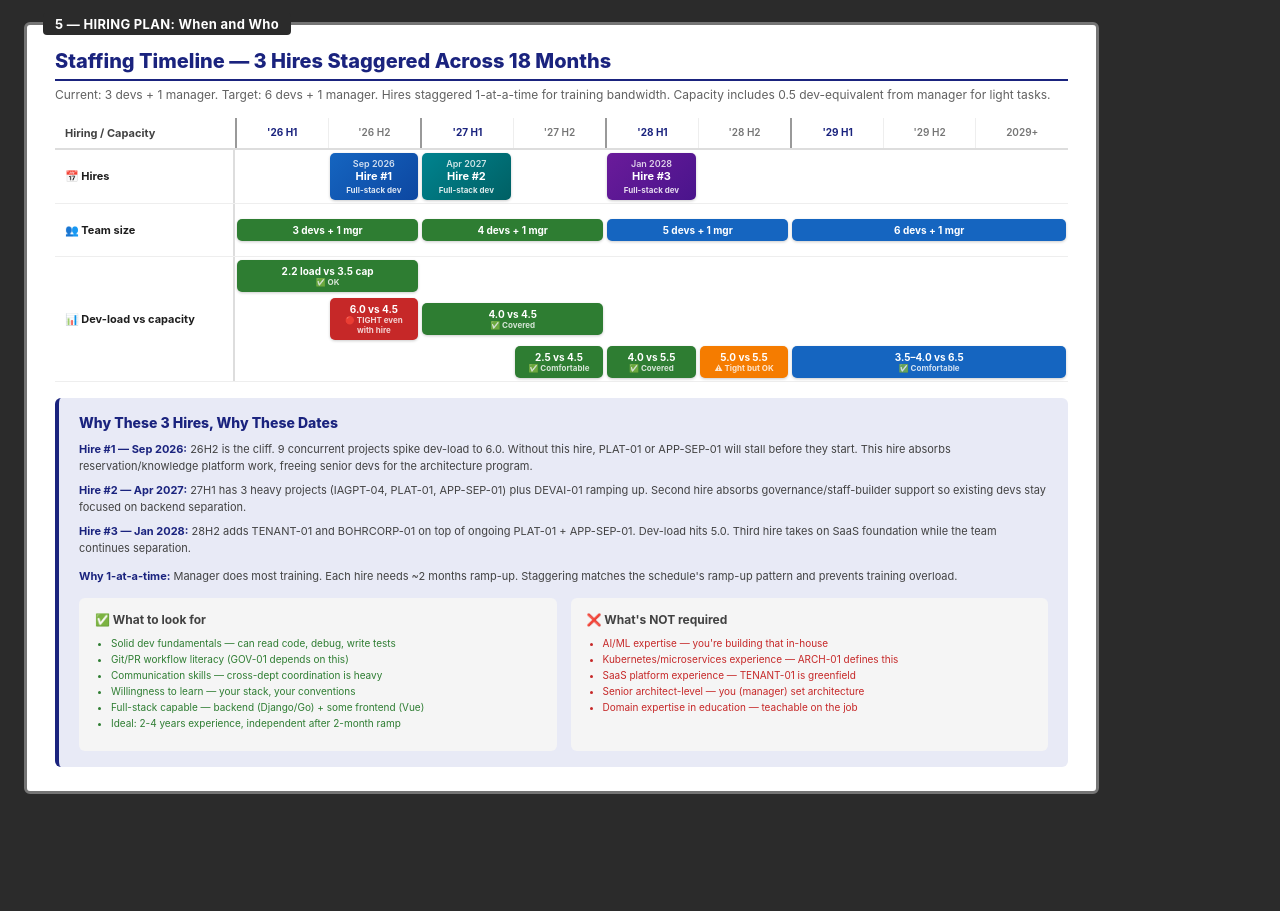
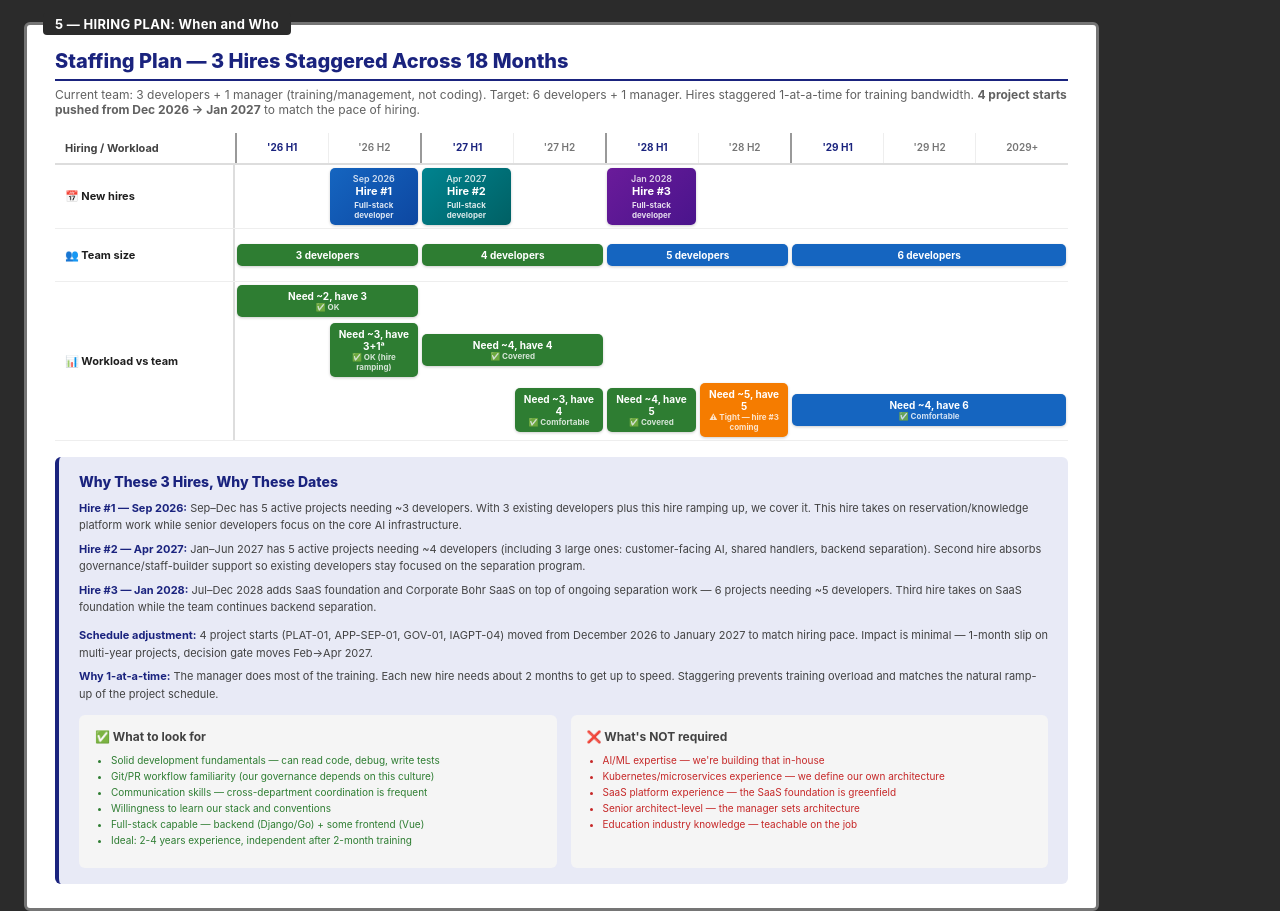
Before and after one commit to young-min-choo/ia-strategy-visuals, a plain HTML site: page index.html in a window 1280 px wide. Shown: the part 3518-4429 px from the top of the page. Before the commit the page ends 4360 px from the top, so only its background shows below. Drawn offline with Linux system fonts and the light colour scheme.

Commit message:
Hiring plan: plain language wording, manager excluded from dev capacity, 4 project starts pushed Dec→Jan to match hiring pace

```diff
--- a/index.html
+++ b/index.html
@@ -1060,12 +1060,12 @@
 <div class="section-frame">
   <div class="section-label">5 — HIRING PLAN: When and Who</div>
   <div class="hiring-section">
-    <h2>Staffing Timeline — 3 Hires Staggered Across 18 Months</h2>
-    <div class="desc">Current: 3 devs + 1 manager. Target: 6 devs + 1 manager. Hires staggered 1-at-a-time for training bandwidth. Capacity includes 0.5 dev-equivalent from manager for light tasks.</div>
+    <h2>Staffing Plan — 3 Hires Staggered Across 18 Months</h2>
+    <div class="desc">Current team: 3 developers + 1 manager (training/management, not coding). Target: 6 developers + 1 manager. Hires staggered 1-at-a-time for training bandwidth. <strong>4 project starts pushed from Dec 2026 → Jan 2027</strong> to match the pace of hiring.</div>
 
     <!-- Period header (same as roadmap) -->
     <div class="hiring-timeline">
-      <div class="label-col">Hiring / Capacity</div>
+      <div class="label-col">Hiring / Workload</div>
       <div class="period-col year-marker">'26 H1</div>
       <div class="period-col">'26 H2</div>
       <div class="period-col year-marker">'27 H1</div>
@@ -1079,22 +1079,22 @@
 
     <!-- Hire markers row -->
     <div class="hiring-row">
-      <div class="hiring-row-label">📅 Hires</div>
+      <div class="hiring-row-label">📅 New hires</div>
       <div class="hiring-track">
         <div class="hire-bar hire-1" style="grid-column: 2 / 3;">
           <div class="hire-when">Sep 2026</div>
           <div class="hire-label">Hire #1</div>
-          <div class="hire-detail">Full-stack dev</div>
+          <div class="hire-detail">Full-stack developer</div>
         </div>
         <div class="hire-bar hire-2" style="grid-column: 3 / 4;">
           <div class="hire-when">Apr 2027</div>
           <div class="hire-label">Hire #2</div>
-          <div class="hire-detail">Full-stack dev</div>
+          <div class="hire-detail">Full-stack developer</div>
         </div>
         <div class="hire-bar hire-3" style="grid-column: 5 / 6;">
           <div class="hire-when">Jan 2028</div>
           <div class="hire-label">Hire #3</div>
-          <div class="hire-detail">Full-stack dev</div>
+          <div class="hire-detail">Full-stack developer</div>
         </div>
       </div>
     </div>
@@ -1103,37 +1103,37 @@
     <div class="hiring-row">
       <div class="hiring-row-label">👥 Team size</div>
       <div class="hiring-track">
-        <div class="capacity-bar capacity-ok" style="grid-column: 1 / 3;">3 devs + 1 mgr</div>
-        <div class="capacity-bar capacity-ok" style="grid-column: 3 / 5;">4 devs + 1 mgr</div>
-        <div class="capacity-bar capacity-comfortable" style="grid-column: 5 / 7;">5 devs + 1 mgr</div>
-        <div class="capacity-bar capacity-comfortable" style="grid-column: 7 / 10;">6 devs + 1 mgr</div>
+        <div class="capacity-bar capacity-ok" style="grid-column: 1 / 3;">3 developers</div>
+        <div class="capacity-bar capacity-ok" style="grid-column: 3 / 5;">4 developers</div>
+        <div class="capacity-bar capacity-comfortable" style="grid-column: 5 / 7;">5 developers</div>
+        <div class="capacity-bar capacity-comfortable" style="grid-column: 7 / 10;">6 developers</div>
       </div>
     </div>
 
-    <!-- Dev-load vs capacity row -->
+    <!-- Workload vs team row -->
     <div class="hiring-row">
-      <div class="hiring-row-label">📊 Dev-load vs capacity</div>
+      <div class="hiring-row-label">📊 Workload vs team</div>
       <div class="hiring-track">
         <div class="capacity-bar capacity-ok" style="grid-column: 1 / 3;">
-          2.2 load vs 3.5 cap<br><span style="font-size:8px;opacity:0.8">✅ OK</span>
+          Need ~2, have 3<br><span style="font-size:8px;opacity:0.8">✅ OK</span>
         </div>
-        <div class="capacity-bar capacity-critical" style="grid-column: 2 / 3;">
-          6.0 vs 4.5<br><span style="font-size:8px;opacity:0.8">🔴 TIGHT even with hire</span>
+        <div class="capacity-bar capacity-ok" style="grid-column: 2 / 3;">
+          Need ~3, have 3+1ᵃ<br><span style="font-size:8px;opacity:0.8">✅ OK (hire ramping)</span>
         </div>
         <div class="capacity-bar capacity-ok" style="grid-column: 3 / 5;">
-          4.0 vs 4.5<br><span style="font-size:8px;opacity:0.8">✅ Covered</span>
+          Need ~4, have 4<br><span style="font-size:8px;opacity:0.8">✅ Covered</span>
         </div>
         <div class="capacity-bar capacity-ok" style="grid-column: 4 / 5;">
-          2.5 vs 4.5<br><span style="font-size:8px;opacity:0.8">✅ Comfortable</span>
+          Need ~3, have 4<br><span style="font-size:8px;opacity:0.8">✅ Comfortable</span>
         </div>
         <div class="capacity-bar capacity-ok" style="grid-column: 5 / 6;">
-          4.0 vs 5.5<br><span style="font-size:8px;opacity:0.8">✅ Covered</span>
+          Need ~4, have 5<br><span style="font-size:8px;opacity:0.8">✅ Covered</span>
         </div>
         <div class="capacity-bar capacity-tight" style="grid-column: 6 / 7;">
-          5.0 vs 5.5<br><span style="font-size:8px;opacity:0.8">⚠ Tight but OK</span>
+          Need ~5, have 5<br><span style="font-size:8px;opacity:0.8">⚠ Tight — hire #3 coming</span>
         </div>
         <div class="capacity-bar capacity-comfortable" style="grid-column: 7 / 10;">
-          3.5–4.0 vs 6.5<br><span style="font-size:8px;opacity:0.8">✅ Comfortable</span>
+          Need ~4, have 6<br><span style="font-size:8px;opacity:0.8">✅ Comfortable</span>
         </div>
       </div>
     </div>
@@ -1141,31 +1141,32 @@
     <!-- Summary -->
     <div class="hiring-summary">
       <h3>Why These 3 Hires, Why These Dates</h3>
-      <p><span class="highlight">Hire #1 — Sep 2026:</span> 26H2 is the cliff. 9 concurrent projects spike dev-load to 6.0. Without this hire, PLAT-01 or APP-SEP-01 will stall before they start. This hire absorbs reservation/knowledge platform work, freeing senior devs for the architecture program.</p>
-      <p><span class="highlight">Hire #2 — Apr 2027:</span> 27H1 has 3 heavy projects (IAGPT-04, PLAT-01, APP-SEP-01) plus DEVAI-01 ramping up. Second hire absorbs governance/staff-builder support so existing devs stay focused on backend separation.</p>
-      <p><span class="highlight">Hire #3 — Jan 2028:</span> 28H2 adds TENANT-01 and BOHRCORP-01 on top of ongoing PLAT-01 + APP-SEP-01. Dev-load hits 5.0. Third hire takes on SaaS foundation while the team continues separation.</p>
-      <p style="margin-top:10px;"><span class="highlight">Why 1-at-a-time:</span> Manager does most training. Each hire needs ~2 months ramp-up. Staggering matches the schedule's ramp-up pattern and prevents training overload.</p>
+      <p><span class="highlight">Hire #1 — Sep 2026:</span> Sep–Dec has 5 active projects needing ~3 developers. With 3 existing developers plus this hire ramping up, we cover it. This hire takes on reservation/knowledge platform work while senior developers focus on the core AI infrastructure.</p>
+      <p><span class="highlight">Hire #2 — Apr 2027:</span> Jan–Jun 2027 has 5 active projects needing ~4 developers (including 3 large ones: customer-facing AI, shared handlers, backend separation). Second hire absorbs governance/staff-builder support so existing developers stay focused on the separation program.</p>
+      <p><span class="highlight">Hire #3 — Jan 2028:</span> Jul–Dec 2028 adds SaaS foundation and Corporate Bohr SaaS on top of ongoing separation work — 6 projects needing ~5 developers. Third hire takes on SaaS foundation while the team continues backend separation.</p>
+      <p style="margin-top:10px;"><span class="highlight">Schedule adjustment:</span> 4 project starts (PLAT-01, APP-SEP-01, GOV-01, IAGPT-04) moved from December 2026 to January 2027 to match hiring pace. Impact is minimal — 1-month slip on multi-year projects, decision gate moves Feb→Apr 2027.</p>
+      <p style="margin-top:6px;"><span class="highlight">Why 1-at-a-time:</span> The manager does most of the training. Each new hire needs about 2 months to get up to speed. Staggering prevents training overload and matches the natural ramp-up of the project schedule.</p>
 
       <div class="hiring-profile">
         <div class="hiring-profile-card">
           <h4>✅ What to look for</h4>
           <ul>
-            <li class="do">Solid dev fundamentals — can read code, debug, write tests</li>
-            <li class="do">Git/PR workflow literacy (GOV-01 depends on this)</li>
-            <li class="do">Communication skills — cross-dept coordination is heavy</li>
-            <li class="do">Willingness to learn — your stack, your conventions</li>
+            <li class="do">Solid development fundamentals — can read code, debug, write tests</li>
+            <li class="do">Git/PR workflow familiarity (our governance depends on this culture)</li>
+            <li class="do">Communication skills — cross-department coordination is frequent</li>
+            <li class="do">Willingness to learn our stack and conventions</li>
             <li class="do">Full-stack capable — backend (Django/Go) + some frontend (Vue)</li>
-            <li class="do">Ideal: 2-4 years experience, independent after 2-month ramp</li>
+            <li class="do">Ideal: 2-4 years experience, independent after 2-month training</li>
           </ul>
         </div>
         <div class="hiring-profile-card">
           <h4>❌ What's NOT required</h4>
           <ul>
-            <li class="dont">AI/ML expertise — you're building that in-house</li>
-            <li class="dont">Kubernetes/microservices experience — ARCH-01 defines this</li>
-            <li class="dont">SaaS platform experience — TENANT-01 is greenfield</li>
-            <li class="dont">Senior architect-level — you (manager) set architecture</li>
-            <li class="dont">Domain expertise in education — teachable on the job</li>
+            <li class="dont">AI/ML expertise — we're building that in-house</li>
+            <li class="dont">Kubernetes/microservices experience — we define our own architecture</li>
+            <li class="dont">SaaS platform experience — the SaaS foundation is greenfield</li>
+            <li class="dont">Senior architect-level — the manager sets architecture</li>
+            <li class="dont">Education industry knowledge — teachable on the job</li>
           </ul>
         </div>
       </div>
```
Also changed, not shown: index-ja.html (+30 -29 lines), 1 other file.
